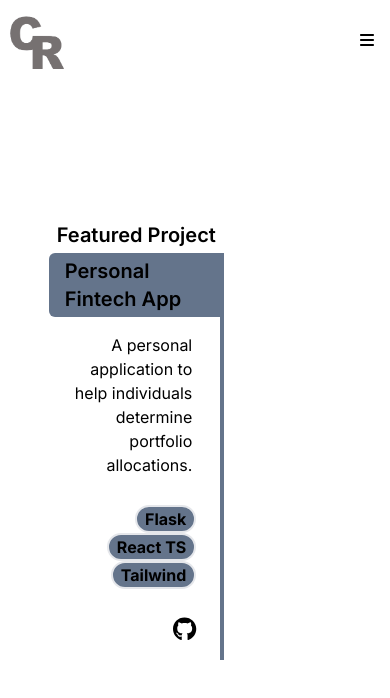
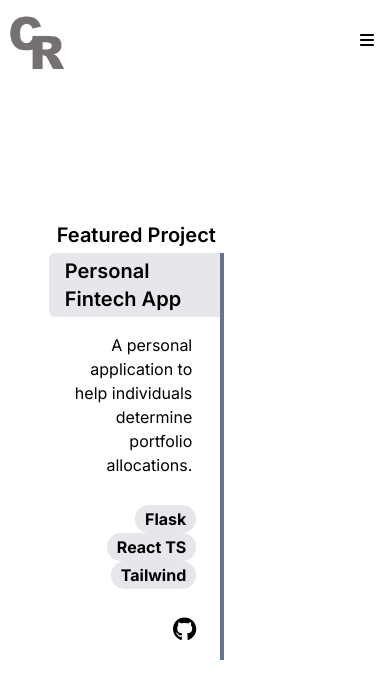
Before and after one commit to reichertc2/portfolio-main-fe, a Next.js app: page /Projects in a window 390 px wide. Shown: the top 698 px of the page. Built offline with nearby package versions, Linux system fonts and the light colour scheme.

Commit message:
fixed mobile nav menue and started work on fearured project

```diff
--- a/src/app/_components/modules/profile/FeaturedProject/Standard/ProjectInfo.tsx
+++ b/src/app/_components/modules/profile/FeaturedProject/Standard/ProjectInfo.tsx
@@ -11,7 +11,7 @@ interface IProjectInfoProps {
 
 export const ProjectInfo: React.FC<IProjectInfoProps> = ({ project }) => {
   const styles = {
-    container: "inline-block w-3/5 align-top border-slate-500 border-solid border-r-4",
+    container: "inline-block w-3/5 align-top border-gray-200 dark:border-slate-500 border-solid border-r-4",
   };
 
   return (
--- a/src/app/_components/modules/profile/FeaturedProject/Standard/ProjectInfoHeader.tsx
+++ b/src/app/_components/modules/profile/FeaturedProject/Standard/ProjectInfoHeader.tsx
@@ -8,7 +8,7 @@ export const ProjectInfoHeader: React.FC<IProjectInfoHeaderProps> = ({
   title,
 }) => {
   const styles = {
-    container:`flex w-full bg-slate-500 rounded-l-md`,
+    container:`flex w-full bg-gray-200 dark:bg-slate-500 rounded-l-md`,
     header: `flex-end pl-4 text-xl dark:text-stone-800 py-1 font-semibold text-left`,
   };
 
--- a/src/app/_components/modules/profile/FeaturedProject/Standard/ProjectInfoToolList.tsx
+++ b/src/app/_components/modules/profile/FeaturedProject/Standard/ProjectInfoToolList.tsx
@@ -9,7 +9,7 @@ export const ProjectInfoToolList: React.FC<IProjectInfoToolListProps> = ({
 }) => {
   const styles = {
     toolListContainer: "text-right p-3 pr-4",
-    tool: `inline-block px-2 dark:text-stone-800 border-2 border-solid dark:border-slate-500 bg-slate-500 rounded-full mx-2 font-bold`,
+    tool: `inline-block px-2 dark:text-stone-800 border-2 border-solid dark:border-slate-500 bg-gray-200 dark:bg-slate-500 rounded-full mx-2 font-bold`,
   };
 
   return (
--- a/src/app/_components/ui/NavBar/NavBarMobileView.tsx
+++ b/src/app/_components/ui/NavBar/NavBarMobileView.tsx
@@ -53,9 +53,11 @@ export const NavBarMobileView: React.FC<INavBarMobileViewProps> = ({
         <ul className="">
           {navigations.map((nav) => (
             <li key={nav.label} className={styles.navLi}>
+              <button onClick={handleNavMenu}>
               <Link href={nav.path}>
                 <span className={styles.hoverAnimation}>{nav.label}</span>
               </Link>
+              </button>
             </li>
           ))}
         </ul>
```
Also changed, not shown: 1 other file (tests, documents, lock files or other folders).
